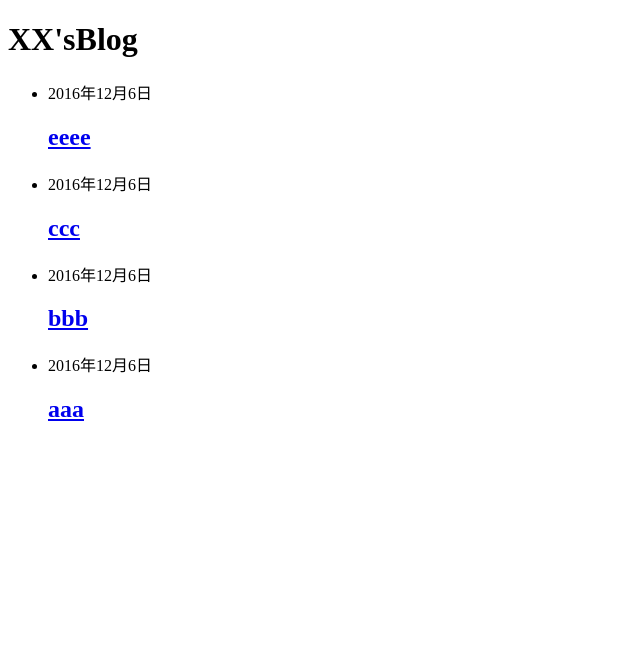
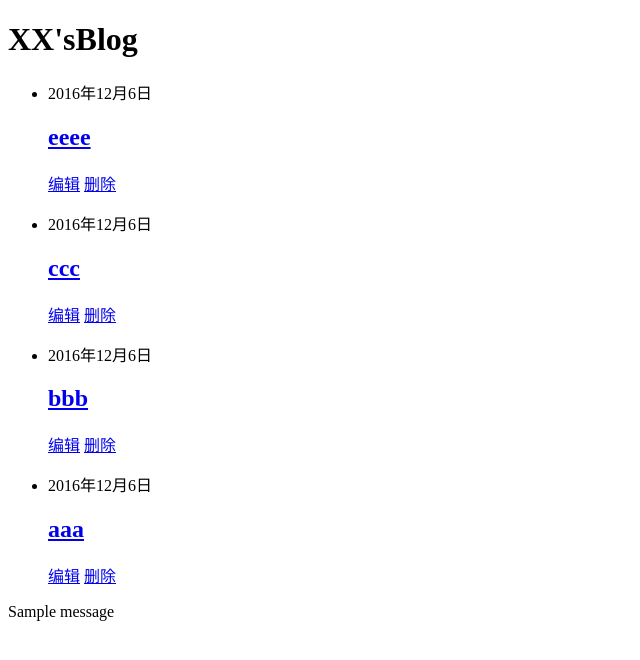
Before and after one commit to haiwuxing/blog, a Flask app: page / in a window 1280 px wide. Shown: the top 660 px of the page, without its empty margins (0-640 px from the left). Run offline with Flask 2, Linux system fonts and the light colour scheme; data comes from the database, SQL or seed files in the repository; both versions use the stored data as it was after the commit; one stand-in notice (Sample message) is shown.

Commit message:
添加了编辑和删除按钮。

```diff
--- a/routes.py
+++ b/routes.py
@@ -14,12 +14,13 @@ def index():
     return render_template('index.html', posts = posts);
 
 # Retrieve a post.
-@app.route('/post/<int:post_id>', methods=['GET'] )
+@app.route('/retrieve/<int:post_id>', methods=['GET'] )
 def show_post(post_id):
     """Show a post"""
     # show the post with the given id, the id is an integer
     db = get_db();
-    cur = db.execute('select id, title, text, created_at from posts where id=?', [post_id]);
+    cur = db.execute('select id, title, text, created_at from posts where id=?',
+                     [post_id]);
     post = cur.fetchone();
     return render_template('show_post.html', post = post);
 
@@ -40,5 +41,14 @@ def add_post():
         return redirect(url_for('index'));
 
 # Update a post.
+@app.route('/update/<int:post_id>', methods=['GET'])
+def update_post(post_id):
+    """Update a post"""
+    return 'Update a post';
 
 # Delete a post.
+@app.route('/delete/<int:post_id>', methods=['GET'])
+def delete_post(post_id):
+    """Delete a post"""
+    flash('Post was deleted');
+    return redirect(url_for('index'));
--- a/templates/index.html
+++ b/templates/index.html
@@ -20,7 +20,9 @@
             {% for post in posts %}
             <li>
                 <p>{{ post.created_at}}</p>
-                <h2><a href="/post/{{ post.id }}">{{ post.title }}</a></h2>
+                <h2><a href="/retrieve/{{ post.id }}">{{ post.title }}</a></h2>
+                <a href="/update/{{ post.id }}">编辑</a>
+                <a href="/delete/{{ post.id }}">删除</a>
             </li>
             {% else %}
                 <li><em>Unbelievable. No posts here fo far.</em></li>
@@ -28,6 +30,12 @@
         </ul>
     </div>
 
+    <div>
+        {% for message in get_flashed_messages() %}
+            <div class="flash">{{ message }}</div>
+        {% endfor %}
+    </div>
+
     <footer>
     </footer>
 </body>
```
Also changed, not shown: blog.db, 1 other file.
